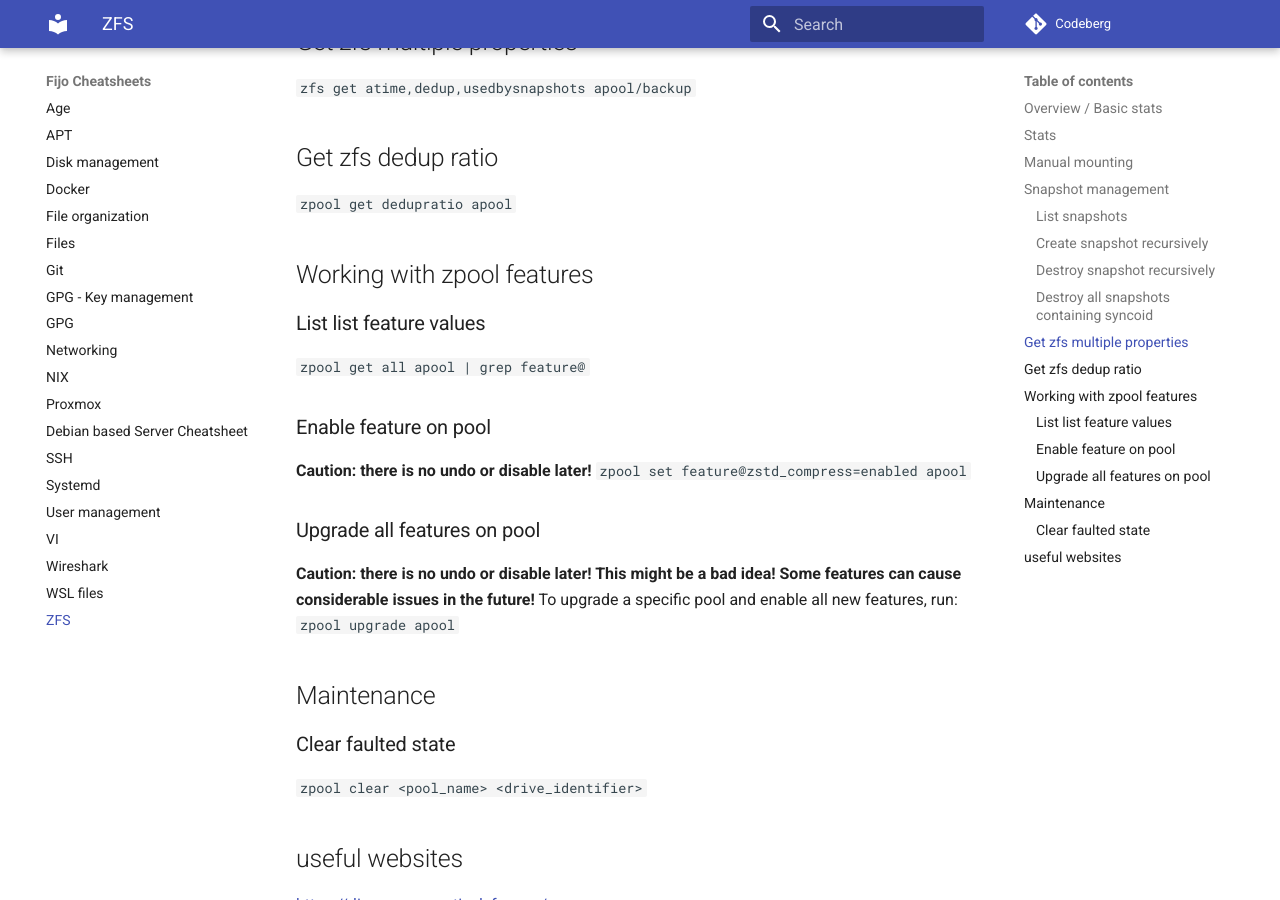
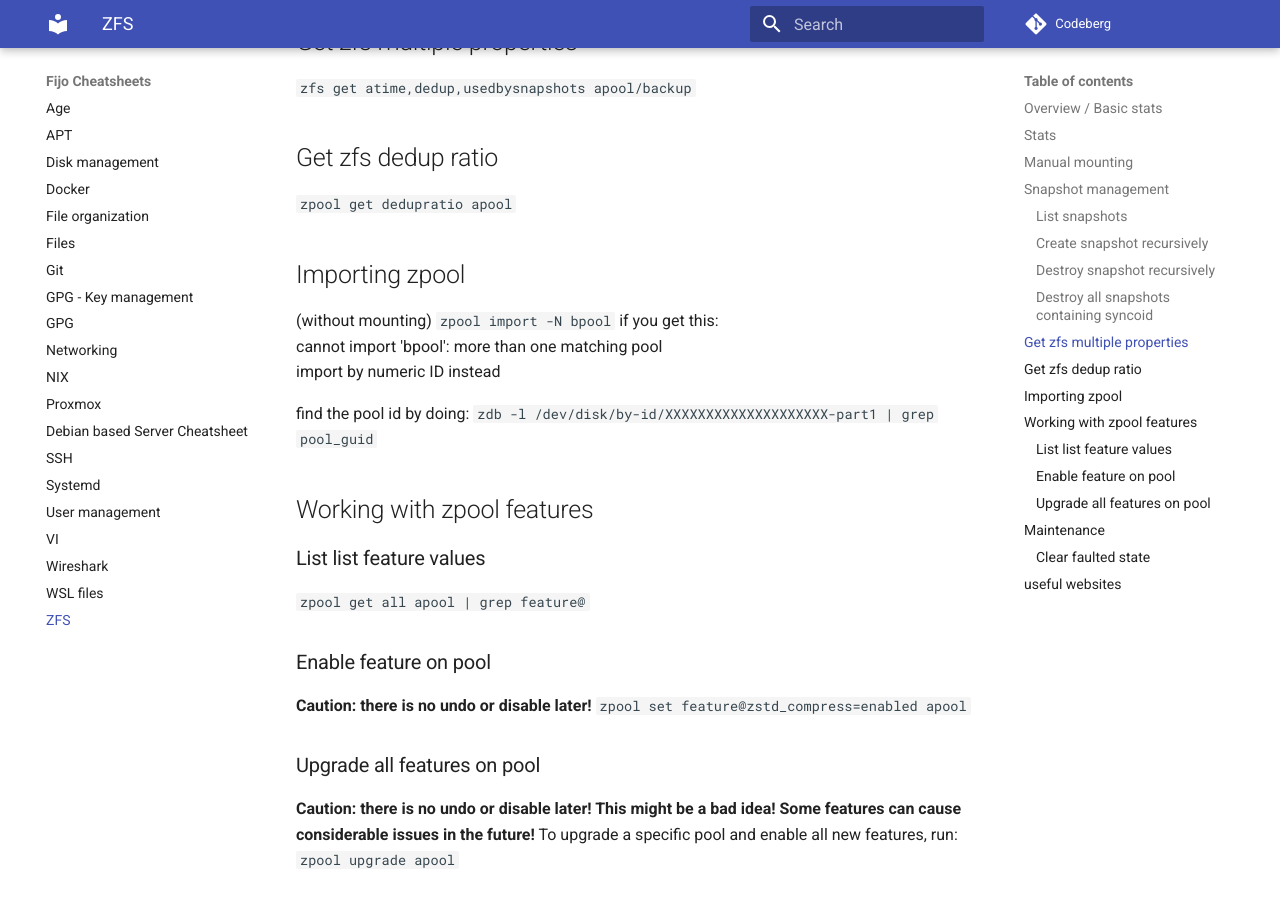
Before and after one commit to Fijo/cheat-mirror, an MkDocs documentation site: the page built from docs/zfs.md, in a window 1280 px wide and 900 px high, scrolled down 1406 px. Built offline with MkDocs 1.6.1 and Material for MkDocs 9.7.7, drawn with Linux system fonts in a browser that asks for light colours.

Commit message:
added zpool import tricks

```diff
--- a/docs/zfs.md
+++ b/docs/zfs.md
@@ -59,6 +59,17 @@ test first with
 ## Get zfs dedup ratio
 `zpool get dedupratio apool`
 
+## Importing zpool
+(without mounting)
+`zpool import -N bpool`
+if you get this:
+cannot import 'bpool': more than one matching pool
+import by numeric ID instead
+
+find the pool id by doing:
+`zdb -l /dev/disk/by-id/XXXXXXXXXXXXXXXXXXXX-part1 | grep pool_guid`
+
+
 ## Working with zpool features
 
 ### List list feature values
```
